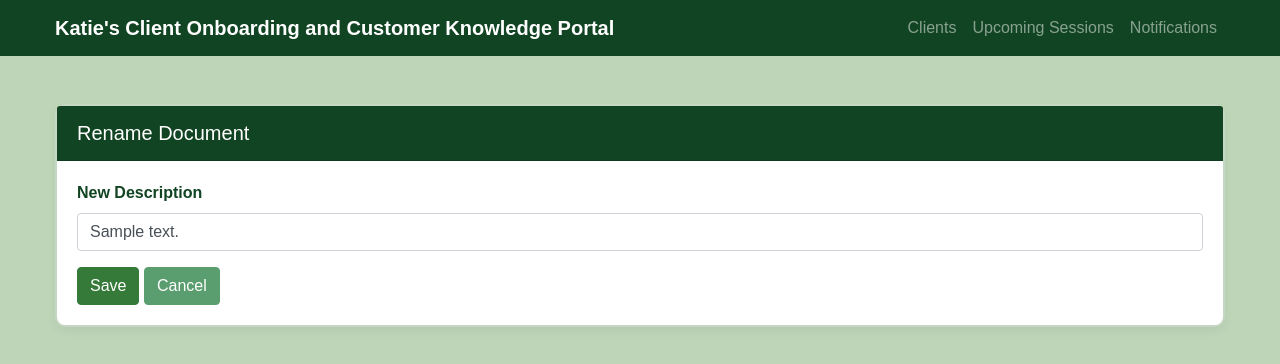
After one commit to Robbolo/client-webapp, a Django app: page /document/1/rename/ in a window 1280 px wide. The commit adds this page. Shown: the top 364 px of the page. Run offline with Django 5.2, Linux system fonts and the light colour scheme; tables that the repository leaves empty hold one stand-in row (values such as "Sample post"); some libraries are stand-ins or nearby versions.

Commit message:
added rename for documents

```diff
--- a/src/clients/forms.py
+++ b/src/clients/forms.py
@@ -40,3 +40,11 @@ class ClientDocumentForm(forms.ModelForm):
         widgets = {
             'description': forms.TextInput(attrs={'class': 'form-control'}),
         }
+
+class RenameDocumentForm(forms.ModelForm):
+    class Meta:
+        model = ClientDocument
+        fields = ['description']
+        widgets = {
+            'description': forms.TextInput(attrs={'class': 'form-control'})
+        }
--- a/src/clients/templates/clients/client_detail.html
+++ b/src/clients/templates/clients/client_detail.html
@@ -34,7 +34,7 @@
     <div class="card">
         <div class="card-header d-flex justify-content-between align-items-center">
             <span>Documents</span>
-            <a href="{% url 'upload_document' client.id %}" class="btn btn-sm btn-primary">Upload Document</a>
+            <a href="{% url 'upload_document' client.id %}" class="btn btn-sm btn-light">Upload Document</a>
         </div>
         <div class="card-body">
             {% if client.documents.all %}
@@ -51,6 +51,7 @@
                         </div>
                         <div class="d-flex align-items-center">
                             <a href="{{ doc.file.url }}" target="_blank" class="btn btn-sm btn-outline-secondary">Open</a>
+                            <a href="{% url 'rename_document' doc.id %}" class="btn btn-sm btn-outline-info ml-2">Rename</a>
                             <form method="post" action="{% url 'delete_document' doc.id %}" style="display:inline;" onsubmit="return confirm('Are you sure you want to delete this document?');">
                                 {% csrf_token %}
                                 <button type="submit" class="btn btn-sm btn-outline-danger ml-2">Delete</button>
--- /dev/null
+++ b/src/clients/templates/clients/rename_document.html
@@ -0,0 +1,22 @@
+{% extends 'clients/base.html' %}
+{% block title %}Rename Document{% endblock %}
+{% block content %}
+
+<div class="mt-5">
+    <div class="card">
+        <div class="card-header">Rename Document</div>
+        <div class="card-body">
+            <form method="post">
+                {% csrf_token %}
+                <div class="form-group">
+                    <label for="id_description">New Description</label>
+                    {{ form.description }}
+                </div>
+                <button type="submit" class="btn btn-primary">Save</button>
+                <a href="{% url 'client_detail' document.client.id %}" class="btn btn-secondary">Cancel</a>
+            </form>
+        </div>
+    </div>
+</div>
+
+{% endblock %}
--- a/src/clients/urls.py
+++ b/src/clients/urls.py
@@ -18,4 +18,5 @@ urlpatterns = [
     path('sessions/upcoming/', views.upcoming_sessions, name='upcoming_sessions'),
     path('client/<int:client_id>/upload-document/', views.upload_document, name='upload_document'),
     path('document/<int:document_id>/delete/', views.delete_document, name='delete_document'),
+    path('document/<int:document_id>/rename/', views.rename_document, name='rename_document'),
     ] + static(settings.MEDIA_URL, document_root=settings.MEDIA_ROOT)
--- a/src/clients/views.py
+++ b/src/clients/views.py
@@ -1,6 +1,6 @@
 from django.shortcuts import render, get_object_or_404, redirect
 from .models import Client, Notification, Session, ClientDocument
-from .forms import ClientForm, SessionForm, ClientDocumentForm
+from .forms import ClientForm, SessionForm, ClientDocumentForm, RenameDocumentForm
 from datetime import timedelta
 from django.utils import timezone
 from django.http import HttpResponseRedirect
@@ -172,3 +172,18 @@ def delete_document(request, document_id):
     document.file.delete()  # deletes the file from disk
     document.delete()       # deletes the record from DB
     return redirect('client_detail', client_id=client_id)
+
+def rename_document(request, document_id):
+    document = get_object_or_404(ClientDocument, id=document_id)
+    if request.method == 'POST':
+        form = RenameDocumentForm(request.POST, instance=document)
+        if form.is_valid():
+            form.save()
+            return redirect('client_detail', client_id=document.client.id)
+    else:
+        form = RenameDocumentForm(instance=document)
+
+    return render(request, 'clients/rename_document.html', {
+        'form': form,
+        'document': document
+    })
```
Also changed, not shown: src/clients/migrations/0012_alter_clientdocument_file.py (added).
